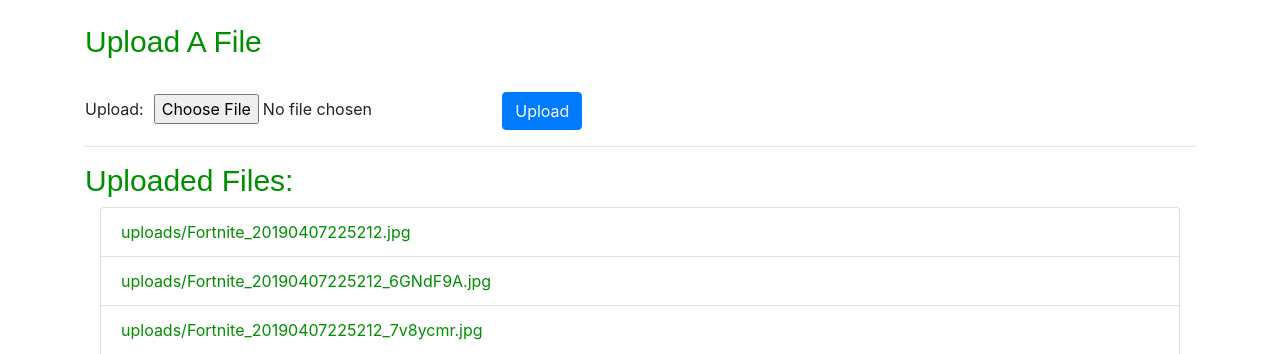
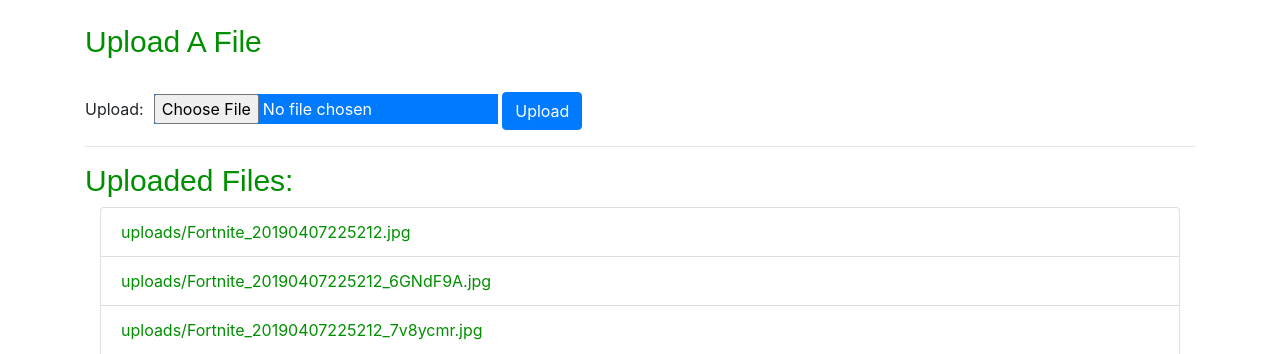
Before and after one commit to NathanMace7/wiki2, a Django app: page /wiki/upload/ in a window 1280 px wide. Shown: the part 164-518 px from the top of the page. Run offline with Django 3.2, Linux system fonts and the light colour scheme; data comes from the database, SQL or seed files in the repository; both versions use the stored data as it was after the commit; some libraries are stand-ins or nearby versions; some web fonts are replaced.

Commit message:
End of Lesson

```diff
--- a/mysite/wiki/templates/wiki/upload.html
+++ b/mysite/wiki/templates/wiki/upload.html
@@ -87,8 +87,9 @@
     <h2 style="font-size: 30px;">Upload A File</h2><br>
 
     <form method="POST" enctype="multipart/form-data" action="/wiki/upload/">
+        {% csrf_token %}
         <input class="btn btn-primary" type="hidden" name="csrfmiddlewaretoken" value="bL12YEcEMe2Bta75wUnLuma0KUJkITO6BSOHSNwzGIvnwjGkAB46Uf0ckESwBrBC">
-        <label for="id_upload">Upload:  </label><input  type="file" name="upload" required="" id="id_upload" style="margin: 0 0 0 10px;">
+        <label for="id_upload">Upload: </label><input class="btn-primary" type="file" name="upload" required="" id="id_upload" style="margin: 0 0 0 10px;">
         <input class="btn btn-primary" type="submit" value="Upload">
     </form>
 
```
Also changed, not shown: mysite/db.sqlite3, mysite/media/uploads/Fortnite_20190407225212.jpg (added), mysite/media/uploads/Fortnite_20190407225212_6GNdF9A.jpg (added), mysite/media/uploads/Fortnite_20190407225212_7v8ycmr.jpg (added), 1 other file.
